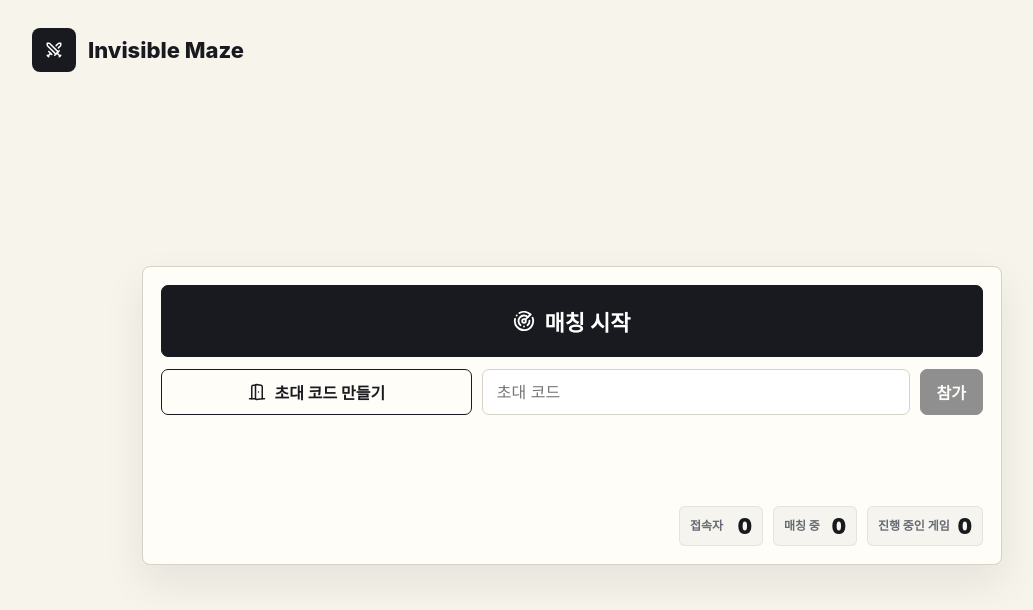
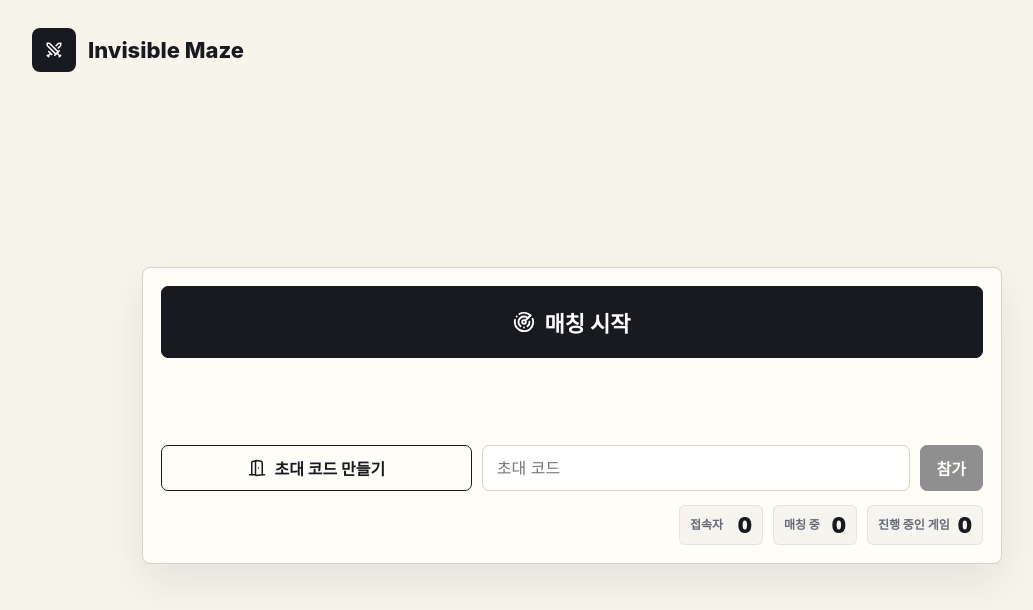
Before and after one commit to molla11/invisible-maze, a Next.js app: page / in a window 1280 px wide. Shown: the top 610 px of the page, without its empty margins (68-1101 px from the left). Built offline with nearby package versions, Linux system fonts and the light colour scheme; no server answers; the database is empty.

Commit message:
Position Turnstile below match controls

```diff
--- a/app/globals.css
+++ b/app/globals.css
@@ -226,6 +226,11 @@ button:disabled {
   min-width: 0;
 }
 
+.match-wrapper {
+  display: grid;
+  gap: 10px;
+}
+
 .match-status:disabled {
   opacity: 1;
 }
@@ -384,7 +389,6 @@ button:disabled {
   min-height: 65px;
   align-items: center;
   justify-content: flex-end;
-  margin-top: 12px;
 }
 
 .strong-notice {
--- a/components/HomeClient.tsx
+++ b/components/HomeClient.tsx
@@ -268,6 +268,7 @@ export function HomeClient({ initialStats }: { initialStats: Stats }) {
       <section className="hero">
         <div className="entry-panel">
           <div className="actions">
+            <div className="match-wrapper">
               {queued ? (
                 <div className="match-control is-queueing">
                   <button className="button primary-action match-status" disabled type="button">
@@ -289,6 +290,8 @@ export function HomeClient({ initialStats }: { initialStats: Stats }) {
                   <span>{ko.autoMatch}</span>
                 </button>
               )}
+              {turnstileSiteKey && !turnstileVerified ? <div ref={turnstileContainerRef} className="turnstile-box" /> : null}
+            </div>
             <div className="invite-row">
               <button className="button secondary" disabled={busy} onClick={createInvite}>
                 <DoorOpen size={18} />
@@ -333,7 +336,6 @@ export function HomeClient({ initialStats }: { initialStats: Stats }) {
               </div>
             </div>
           </div>
-          {turnstileSiteKey && !turnstileVerified ? <div ref={turnstileContainerRef} className="turnstile-box" /> : null}
           {notice ? <p className="notice strong-notice">{notice}</p> : null}
           <div className="compact-stats" aria-label="서비스 상태">
             <div>
```
Lines whose indentation alone changed are shown as unchanged.
